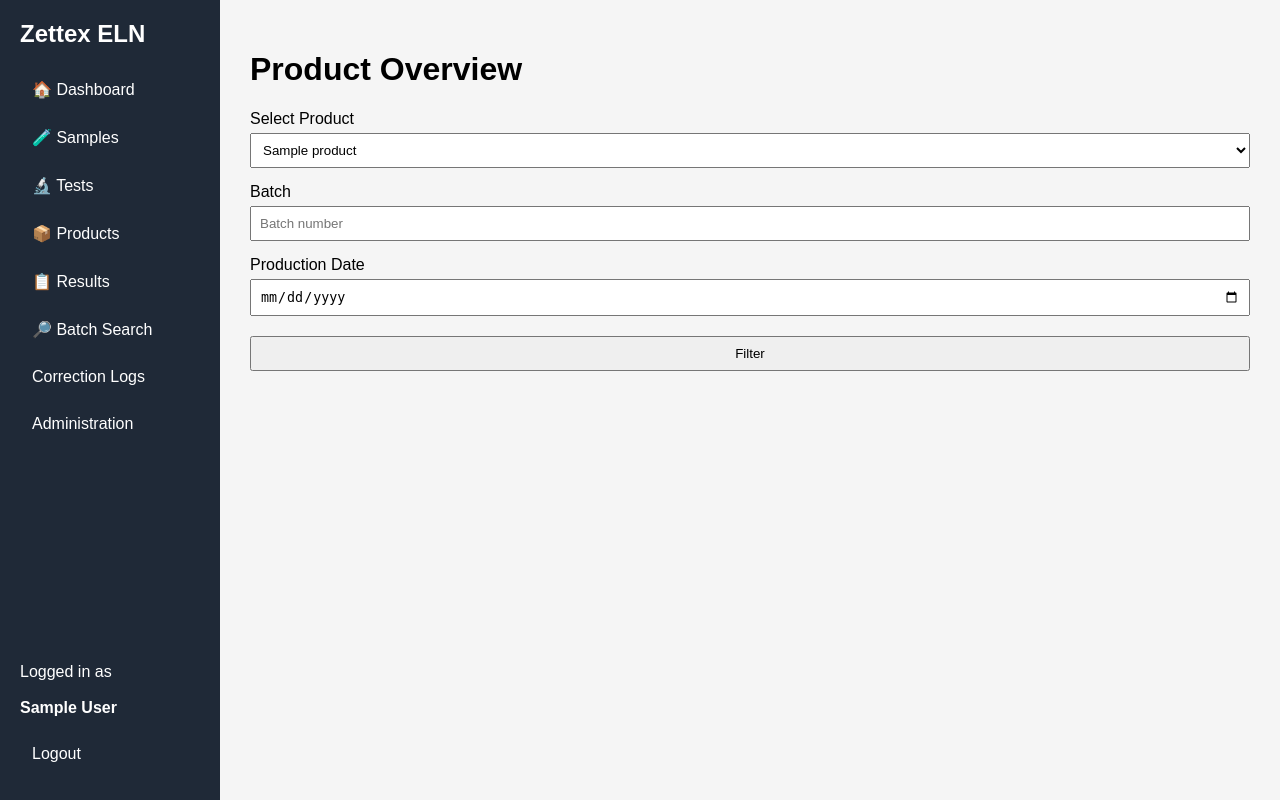
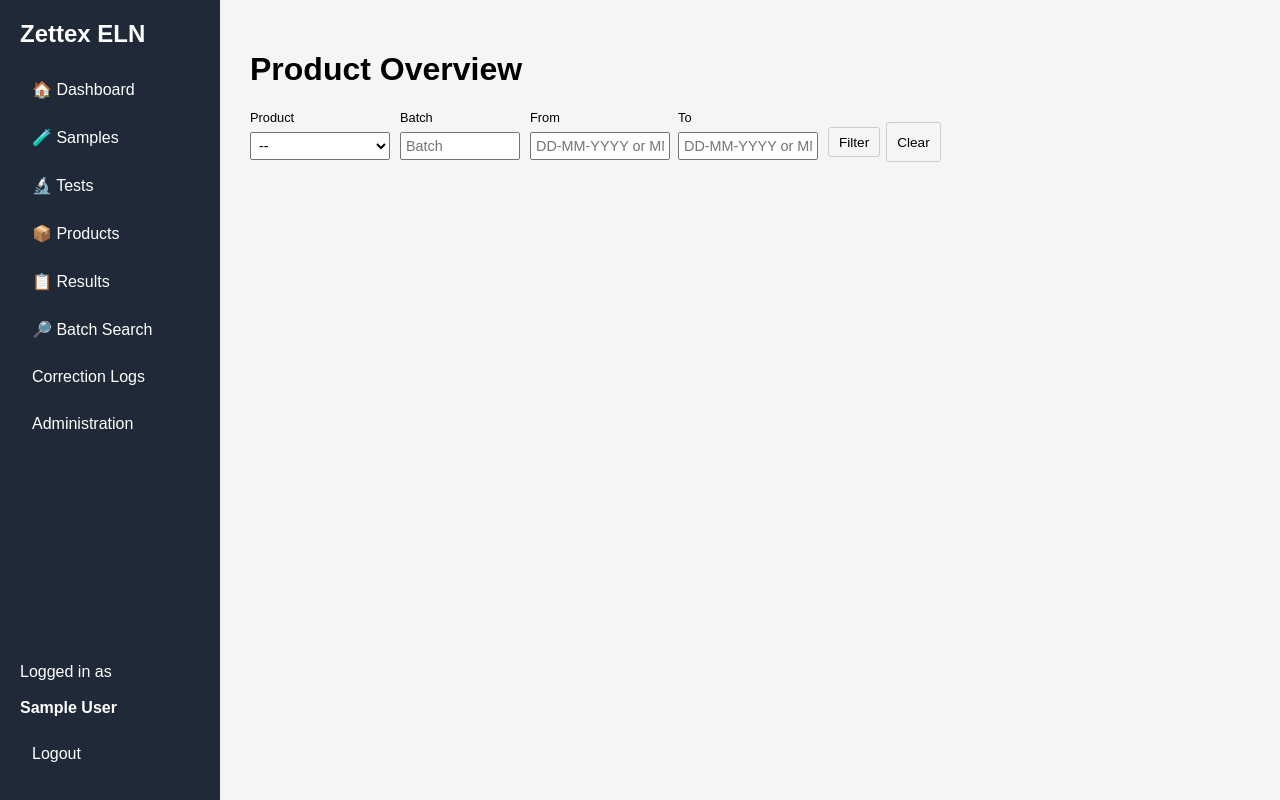
Before and after one commit to Alwin22nl/Project_ELN, a Flask app: page /overview in a window 1280 px wide. Run offline with Flask 3, Linux system fonts and the light colour scheme; the visitor is signed in with stand-in values (Sample User, id 1); a database or web service that is not in the repository returns one stand-in record (values such as "Sample title"); some libraries are stand-ins or nearby versions.

Commit message:
added filtering by date-range, and made the filters on 1 line horizontally. also fixed the avg display row

```diff
--- a/app.py
+++ b/app.py
@@ -5,6 +5,8 @@ from database import get_connection, get_dict_cursor
 from helper import log_change
 from datetime import date, timedelta, datetime
 from numbers import Real
+import calendar
+import re
 from werkzeug.security import generate_password_hash, check_password_hash
 from functools import wraps
 import secrets
@@ -3474,9 +3476,8 @@ def overview_page():
     products = cursor.fetchall()
     product_id = request.args.get("product_id", type=int)
     batch_nr = request.args.get("batch_nr", "").strip()
-    prod_date = request.args.get("prod_date")
-    if prod_date == "":
-        prod_date = None
+    prod_date_from = request.args.get("prod_date_from", "").strip()
+    prod_date_to = request.args.get("prod_date_to", "").strip()
 
     if not product_id:
 
@@ -3490,7 +3491,8 @@ def overview_page():
             columns=[],
             results=[],
             batch_nr="",
-            prod_date=""
+            prod_date_from="",
+            prod_date_to=""
         )
 
     # Required tests for this product
@@ -3616,9 +3618,48 @@ def overview_page():
         query += "\n            AND samples.batch_nr ILIKE %s"
         query_args.append(f"%{batch_nr}%")
 
-    if prod_date is not None:
-        query += "\n            AND samples.prod_date = %s"
-        query_args.append(prod_date)
+    # Parse partial date inputs in order: DD-MM-YYYY, MM-YYYY, or YYYY
+    def parse_partial(s):
+        if not s:
+            return None, None
+        s = s.strip()
+        # DD-MM-YYYY or D-M-YYYY
+        m = re.match(r"^(\d{1,2})-(\d{1,2})-(\d{4})$", s)
+        if m:
+            d = int(m.group(1)); mon = int(m.group(2)); y = int(m.group(3))
+            try:
+                return date(y, mon, d), date(y, mon, d)
+            except Exception:
+                return None, None
+        # MM-YYYY or M-YYYY
+        m = re.match(r"^(\d{1,2})-(\d{4})$", s)
+        if m:
+            mon = int(m.group(1)); y = int(m.group(2))
+            try:
+                last = calendar.monthrange(y, mon)[1]
+                return date(y, mon, 1), date(y, mon, last)
+            except Exception:
+                return None, None
+        # YYYY
+        if re.match(r"^\d{4}$", s):
+            y = int(s)
+            return date(y, 1, 1), date(y, 12, 31)
+        return None, None
+
+    df1, dt1 = parse_partial(prod_date_from)
+    df2, dt2 = parse_partial(prod_date_to)
+    date_from = df1 or df2
+    date_to = dt2 or dt1
+
+    if date_from and date_to:
+        query += "\n            AND samples.prod_date BETWEEN %s AND %s"
+        query_args.extend([date_from, date_to])
+    elif date_from:
+        query += "\n            AND samples.prod_date >= %s"
+        query_args.append(date_from)
+    elif date_to:
+        query += "\n            AND samples.prod_date <= %s"
+        query_args.append(date_to)
 
     query += """
 
@@ -3652,10 +3693,22 @@ def overview_page():
 
     averages = {}
     for title, field in columns:
-        values = [
-            row[field] for row in results
-            if row[field] is not None and isinstance(row[field], Real)
-        ]
+        values = []
+        for row in results:
+            try:
+                val = row[field]
+            except Exception:
+                # row may be a tuple-like; skip if we can't access by key
+                continue
+            if val is None:
+                continue
+            try:
+                f = float(val)
+            except Exception:
+                # not a numeric value (e.g. strings like '✓'), skip
+                continue
+            values.append(f)
+
         averages[field] = round(sum(values) / len(values), 2) if values else None
 
     cursor.close()
@@ -3668,7 +3721,8 @@ def overview_page():
         columns=columns,
         results=results,
         batch_nr=batch_nr,
-        prod_date=prod_date or "",
+        prod_date_from=prod_date_from,
+        prod_date_to=prod_date_to,
         averages=averages
     )
 
--- a/templates/overview.html
+++ b/templates/overview.html
@@ -8,36 +8,37 @@ Zettex ELN
 
 <h1>Product Overview</h1>
 
-<form method="GET">
-    <label>Select Product</label>
-    <select name="product_id">
-        {% for product in products %}
-        <option
-            value="{{ product.product_id }}"
-            {% if selected_product == product.product_id %}
-                selected
-            {% endif %}
-        >
-            {{ product.product_name }}
-        </option>
-        {% endfor %}
-    </select>
-    <label>Batch</label>
-    <input
-        type="text"
-        name="batch_nr"
-        value="{{ batch_nr|default('') }}"
-        placeholder="Batch number"
-    >
-    <label>Production Date</label>
-    <input
-        type="date"
-        name="prod_date"
-        value="{{ prod_date or '' }}"
-    >
-    <button type="submit">
-        Filter
-    </button>
+<form method="GET" style="display:flex;align-items:center;gap:10px;flex-wrap:wrap;">
+    <div style="display:flex;flex-direction:column;align-items:flex-start;">
+        <label style="font-size:0.8em;margin-bottom:2px;">Product</label>
+        <select name="product_id" style="width:140px;padding:4px;font-size:0.9em;">
+            <option value="">--</option>
+            {% for product in products %}
+            <option value="{{ product.product_id }}" {% if selected_product == product.product_id %}selected{% endif %}>{{ product.product_name }}</option>
+            {% endfor %}
+        </select>
+    </div>
+
+    <div style="display:flex;flex-direction:column;align-items:flex-start;">
+        <label style="font-size:0.8em;margin-bottom:2px;">Batch</label>
+        <input type="text" name="batch_nr" value="{{ batch_nr|default('') }}" placeholder="Batch" style="width:120px;padding:4px;font-size:0.9em;" />
+    </div>
+
+    <div style="display:flex;gap:8px;align-items:center;">
+        <div style="display:flex;flex-direction:column;align-items:flex-start;">
+            <label style="font-size:0.8em;margin-bottom:2px;">From</label>
+            <input type="text" name="prod_date_from" value="{{ prod_date_from|default('') }}" placeholder="DD-MM-YYYY or MM-YYYY or YYYY" style="width:140px;padding:4px;font-size:0.9em;" />
+        </div>
+        <div style="display:flex;flex-direction:column;align-items:flex-start;">
+            <label style="font-size:0.8em;margin-bottom:2px;">To</label>
+            <input type="text" name="prod_date_to" value="{{ prod_date_to|default('') }}" placeholder="DD-MM-YYYY or MM-YYYY or YYYY" style="width:140px;padding:4px;font-size:0.9em;" />
+        </div>
+    </div>
+
+    <div style="display:flex;gap:6px;align-items:center;">
+        <button type="submit" style="display:inline-flex;align-items:center;justify-content:center;padding:4px 10px;font-size:0.85em;height:30px;line-height:normal;border:1px solid #ccc;background:#f5f5f5;color:#000;border-radius:3px;cursor:pointer;margin:0;">Filter</button>
+        <a href="{{ url_for('overview_page') }}" style="display:inline-flex;align-items:center;justify-content:center;padding:4px 10px;font-size:0.85em;height:30px;line-height:normal;border:1px solid #ccc;background:#f5f5f5;color:#000;text-decoration:none;border-radius:3px;margin:0;">Clear</a>
+    </div>
 </form>
 
 <br>
```
